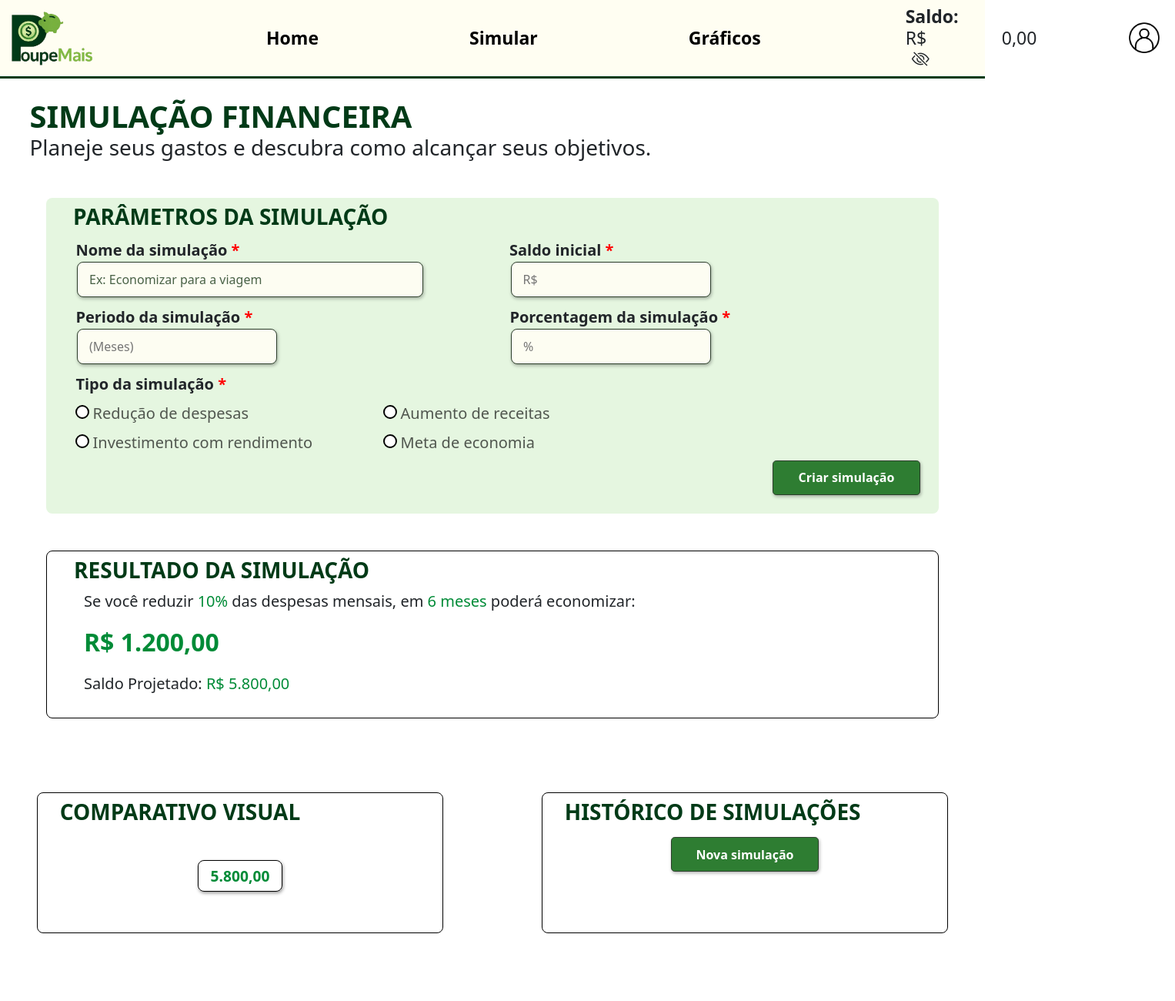
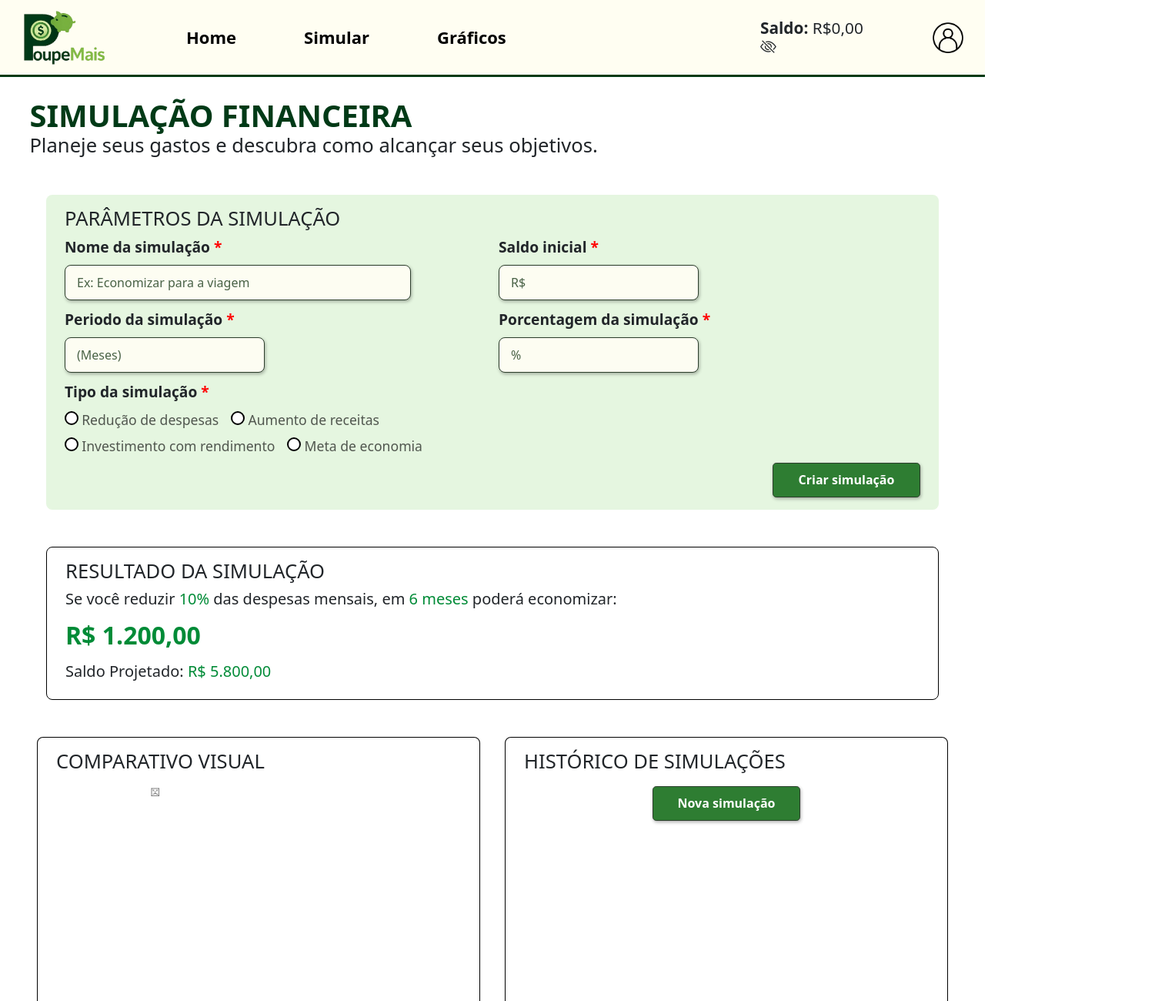
Before and after one commit to Jonathan-Developer1/PoupeMais, a website: page public/simulacao.html in a window 1280 px wide. Shown: the top 1300 px of the page at 77% size, 1527 px wide, since content can reach past the window. Before the commit the page ends 1260 px from the top, so only its background shows below. Drawn offline with nearby package versions, Linux system fonts and the light colour scheme.

Commit message:
Atualizando pagina simulação(graficos pizza)

```diff
--- a/public/css/home.css
+++ b/public/css/home.css
@@ -5,37 +5,37 @@
     padding: 0;
 }
 
-/*Header*/
-
+/* Header */
 #logo {
     width: 110px;
-    margin-right: 200px;
+}
+
+a.navbar-brand{
+    margin-right: 6rem;
+}
+
+.navbar {
+    border-bottom: 3px solid #003A14;
+    padding: 0.5rem 1rem;
 }
 
 .nav-item {
-    padding-right: 180px;
-    font-size: 23px;
+    font-size: 1.3rem;
+    margin-right: 4.5rem;
+    font-size: 22px;
+}
+
+.h4-saldo {
+    width: 160px;
+    font-size: 1.3rem;
+    margin: 0 4rem 0 0;
 }
 
 #inc-user {
     width: 40px;
     height: 40px;
-    margin: 0 20px;
 }
 
-.h4-saldo {
-    font-size: 23px;
-    margin: 0;
-    margin-right: 100px;
-}
-
-.bi-eye-slash {
-    padding-left: .5rem;
-}
-
-.navbar {
-    border-bottom: 3px solid #003A14;
-}
 
 h1 {
     margin: 2% 0 1% 3%;
--- a/public/css/simulacao.css
+++ b/public/css/simulacao.css
@@ -3,54 +3,76 @@
 * {
     margin: 0;
     padding: 0;
+    box-sizing: border-box;
 }
 
-/*Header*/
-
+/* Header */
 #logo {
     width: 110px;
-    margin-right: 200px;
+}
+
+a.navbar-brand{
+    margin-right: 6rem;
+}
+
+.navbar {
+    border-bottom: 3px solid #003A14;
+    padding: 0.5rem 1rem;
 }
 
 .nav-item {
-    padding-right: 180px;
-    font-size: 23px;
+    font-size: 1.3rem;
+    margin-right: 4.5rem;
+    font-size: 22px;
+}
+
+.h4-saldo {
+    width: 160px;
+    font-size: 1.3rem;
+    margin: 0 4rem 0 0;
 }
 
 #inc-user {
     width: 40px;
     height: 40px;
-    margin: 0 20px;
 }
 
-.h4-saldo {
-    font-size: 23px;
-    margin: 0;
-    margin-right: 100px;
+
+/* Ajuste para responsividade do navbar */
+@media (max-width: 768px) {
+    .navbar-nav {
+        width: 100%;
+        text-align: center;
+    }
+
+    .h4-saldo {
+        display: block;
+        margin: 0.5rem auto;
+    }
+
+    #inc-user {
+        display: block;
+        margin: 0.5rem auto;
+    }
 }
 
-.bi-eye-slash {
-    padding-left: .5rem;
-}
-
-.navbar {
-    border-bottom: 3px solid #003A14;
-}
-
-/*Body*/
-/*PARAMETROS*/
+/* Body - Parâmetros */
 h1 {
     margin: 2% 0 0 3%;
     color: #003A17;
 }
 
-h1+h3 {
+h1 + h3 {
     margin: 0 0 1% 3%;
+}
+
+h3{
+    font-size: 1.6rem;
 }
 
 #parametros {
     margin: 3rem;
-    padding: .5rem 1.5rem 1.5rem 1.5rem;
+    padding: 1rem 1.5rem;
     background-color: #E5F6E0;
     border-radius: 8px;
 }
@@ -59,80 +81,63 @@ h1+h3 {
     color: red;
 }
 
+#tipo{
+    font-size: 1.2rem;
+    font-weight: bolder;
+}
+
 .linha {
     display: flex;
-    align-items: flex-start;
+    flex-wrap: wrap;
+    gap: 1rem;
     margin-bottom: 1%;
+}
+
+.linha > div {
+    flex: 1 1 250px;
 }
 
 .linha label {
     display: block;
-    margin: 0 0 0 .9rem;
-    font-size: 20px;
+    margin-bottom: 0.5rem;
+    font-size: 1.2rem;
     font-weight: bolder;
 }
 
-#tipo {
-    display: block;
-    margin: 0 0 0 .9rem;
-    font-size: 20px;
-    font-weight: bolder;
-}
-
-.sub-titulos {
-    margin: 0 1% 1% 1%;
-    color: #003A17;
-    font-weight: bold;
-}
-
-#saldo {
-    margin-left: 6.1rem;
-}
-
-#porcentagem {
-    margin-left: 18rem;
-}
-
-.input-estilo {
-    width: 450px;
+.input-estilo,
+.input-estilo-money {
+    width: 100%;
+    max-width: 450px;
     padding: 10px 15px;
     border: 1px solid #2c3e2c;
     border-radius: 8px;
     background-color: #fdfdf2;
-    box-shadow: 1px 2px 4px rgba(0, 0, 0, 0.3);
-    font-size: 16px;
+    box-shadow: 1px 2px 4px rgba(0,0,0,0.3);
+    font-size: 1rem;
     color: #1c3b1c;
     outline: none;
-    margin-left: 1rem;
 }
 
-.input-estilo::placeholder {
+.input-estilo-money {
+    max-width: 260px;
+}
+
+.input-estilo::placeholder,
+.input-estilo-money::placeholder {
     color: #1c3b1c;
     opacity: 0.8;
 }
 
-.input-estilo-money {
-    width: 260px;
-    padding: 10px 15px;
-    border: 1px solid #2c3e2c;
-    border-radius: 8px;
-    background-color: #fdfdf2;
-    box-shadow: 1px 2px 4px rgba(0, 0, 0, 0.3);
-    font-size: 16px;
-    color: #1c3b1c;
-    outline: none;
-    margin-left: 1rem;
-}
-
 .check {
     display: flex;
-    margin: .5rem 0 .5rem .9rem;
+    flex-wrap: wrap;
+    gap: 1rem;
+    margin: 0.5rem 0;
 }
 
 .check label {
-    font-size: 20px;
-    font-weight: 450;
-    color: rgba(0, 0, 0, 0.650);
+    font-size: 1.1rem;
+    color: rgba(0,0,0,0.65);
 }
 
 input[type="radio"] {
@@ -151,120 +156,116 @@ input[type="radio"]:checked {
     border-color: black;
 }
 
-#RedDesp{
-    width: 25rem;
-}
-#AumReceita {
-    width: 25rem;
-}
-#MetEco {
-    width: 25rem;
-}
-#InvRendim{
-    width: 25rem;
-}
-
 #botao-simulacao {
     display: block;
     margin-left: auto;
     margin-right: 0;
     width: 12rem;
-    padding: .6rem .6rem;
+    padding: 0.6rem;
     border: 1px solid #2c3e2c;
-    border-radius: .3rem;
+    border-radius: 0.3rem;
     background-color: #2e7d32;
-    box-shadow: 1px 2px 4px rgba(0, 0, 0, 0.3);
-    font-size: 16px;
+    box-shadow: 1px 2px 4px rgba(0,0,0,0.3);
+    font-size: 1rem;
     color: white;
     font-weight: bold;
 }
 
-
-/*RESULTADO*/
+/* Resultado */
 #resultado {
     margin: 3rem;
-    padding: .5rem 1.5rem 1.5rem 1.5rem;
+    padding: 1rem 1.5rem;
     border-radius: 8px;
     border: 1px solid black;
 }
 
 #resultado h2 {
-    margin: 2% 0 2% 1.5rem;
+    margin: 1rem 0;
     color: #008B37;
     font-weight: bold;
 }
 
 #resultado h5 {
-    margin-left: 1.5rem;
+    margin-bottom: 0.5rem;
 }
 
 #resultado span {
     color: #008B37;
 }
 
-/*COMPARATIVO E HISTORICO*/
-
+/* Comparativo e Histórico */
 .comparativos-wrapper {
     display: flex;
+    flex-wrap: wrap;
     gap: 2rem;
-    flex-wrap: wrap;
+    margin: 0 3rem;
 }
 
-#comparativo {
-    flex: 1;
-    min-width: 250px;
-    margin: 0;
-    margin: 3rem;
-    padding: .5rem 1.5rem 1.5rem 1.5rem;
+#comparativo,
+#historico {
+    flex: 1 1 300px;
+    padding: 1rem 1.5rem;
     border-radius: 8px;
     border: 1px solid black;
 }
 
-.centro-h5 {
+.linha-graficos {
     display: flex;
+    flex-wrap: wrap;
+    gap: 3rem;
     justify-content: center;
-    align-items: center;
-    height: 100px;
-    max-width: 100%;
-    margin-top: 1rem;
 }
 
-.centro-h5 h5 {
-    margin: 0;
-    padding: .5rem 1rem;
-    border: 1px solid black;
-    border-radius: 8px;
-    box-shadow: 1px 2px 4px rgba(0, 0, 0, 0.4);
-    text-align: center;
-    font-size: 1.2rem;
+.linha-graficos canvas {
+    flex: 1 1 250px;
+    max-width: 45%;
+    aspect-ratio: 1 / 1;
 }
 
-
-#comparativo span {
-    color: #008B37;
-    font-weight: bold;
-}
-
-#historico {
-    flex: 1;
-    min-width: 250px;
-    margin: 0;
-    margin: 3rem;
-    padding: .5rem 1.5rem 1.5rem 1.5rem;
-    border-radius: 8px;
-    border: 1px solid black;
-}
-
+/* Botões */
 #botao-nova-simulacao {
     display: block;
     margin: 1rem auto;
     width: 12rem;
-    padding: .6rem .6rem;
+    padding: 0.6rem;
     border: 1px solid #2c3e2c;
-    border-radius: .3rem;
+    border-radius: 0.3rem;
     background-color: #2e7d32;
-    box-shadow: 1px 2px 4px rgba(0, 0, 0, 0.3);
-    font-size: 16px;
+    box-shadow: 1px 2px 4px rgba(0,0,0,0.3);
+    font-size: 1rem;
     color: white;
     font-weight: bold;
 }
+#botao-n-simulacao{
+    text-decoration: none;
+}
+
+
+#grafico1 {
+    width: 40%;          /* ocupa metade do container pai */
+    max-width: 300px;    /* nunca fica maior que 300px */
+    aspect-ratio: 1 / 1; /* mantém altura proporcional à largura */
+}
+
+#grafico2 {
+    width: 40%;          /* ocupa metade do container pai */
+    max-width: 300px;    /* nunca fica maior que 300px */
+    aspect-ratio: 1 / 1; /* mantém altura proporcional à largura */
+}
+
+/* Ajustes finais para telas menores */
+@media (max-width: 768px) {
+    #parametros, #resultado, #comparativo, #historico {
+        margin: 1rem;
+        padding: 1rem;
+    }
+
+    .linha-graficos canvas {
+        max-width: 100%;
+        height: 250px;
+    }
+
+    .linha > div {
+        flex: 1 1 100%;
+    }
+}
--- a/public/simulacao.html
+++ b/public/simulacao.html
@@ -47,7 +47,8 @@
         </nav>
     </header>
 
-    <h1><b>SIMULAÇÃO FINANCEIRA</b></h1>
+    <!--SIMULAÇÃO FINANCEIRA-->
+    <h1><b id="nova-simulacao">SIMULAÇÃO FINANCEIRA</b></h1>
     <h3>Planeje seus gastos e descubra como alcançar seus objetivos.</h3>
 
     <div class="container-fluid">
@@ -58,7 +59,7 @@
                     <label>Nome da simulação <span id="obrigatorio">*</span></label>
                     <input type="text" placeholder="Ex: Economizar para a viagem" class="input-estilo">
                 </div>
-                <div id="saldo">
+                <div id="saldon">
                     <label>Saldo inicial <span id="obrigatorio">*</span></label>
                     <input type="text" placeholder="R$" class="input-estilo-money">
                 </div>
@@ -105,6 +106,7 @@
         </div>
     </div>
 
+    <!--RESULTADO DA SIMULAÇÃO-->
     <div class="container-fluid">
         <div id="resultado">
             <h3 class="sub-titulos">RESULTADO DA SIMULAÇÃO</h3>
@@ -114,20 +116,70 @@
         </div>
     </div>
 
+    <!--COMPARATIVO VISUAL-->
     <div class="comparativos-wrapper">
         <div id="comparativo">
             <h3 class="sub-titulos">COMPARATIVO VISUAL</h3>
+
+            <div class="linha-graficos">
+                <canvas id="grafico1"></canvas>
+                <canvas id="grafico2"></canvas>
+            </div>
+
+            <script src="https://cdn.jsdelivr.net/npm/chart.js"></script>
+
+            <script>
+                const ctx = document.getElementById('grafico1');
+
+                new Chart(ctx, {
+                    type: 'pie',
+                    data: {
+                        datasets: [{
+                            label: '# of Votes',
+                            data: [12, 19, 3, 5, 2, 3],
+                            borderWidth: 1
+                        }]
+                    },
+                    options: {
+                        responsive: true,
+                        maintainAspectRatio: false
+                    }
+                });
+
+                const ctz = document.getElementById('grafico2');
+
+                new Chart(ctz, {
+                    type: 'pie',
+                    data: {
+                        datasets: [{
+                            label: '# of Votes',
+                            data: [12, 19, 3, 5, 2, 3],
+                            borderWidth: 1
+                        }]
+                    },
+                    options: {
+                        responsive: true,
+                        maintainAspectRatio: false
+                    }
+                });
+            </script>
+
             <div class="centro-h5">
                 <h5> <span>5.800,00</span></h5>
             </div>
         </div>
 
+        <!--HISTÓRICO DE SIMULAÇÕES-->
         <div id="historico">
             <h3 class="sub-titulos">HISTÓRICO DE SIMULAÇÕES</h3>
+            <div>
 
-            <button type="submit" id="botao-nova-simulacao">Nova simulação</button>
+            </div>
+            <a href="#nova-simulacao" id="botao-n-simulacao"><button type="submit" id="botao-nova-simulacao">Nova
+                    simulação</button></a>
         </div>
     </div>
+    <hr>
 
 
 </body>
```
Also changed, not shown: public/js/simulacao.js (line endings or trailing spaces).
